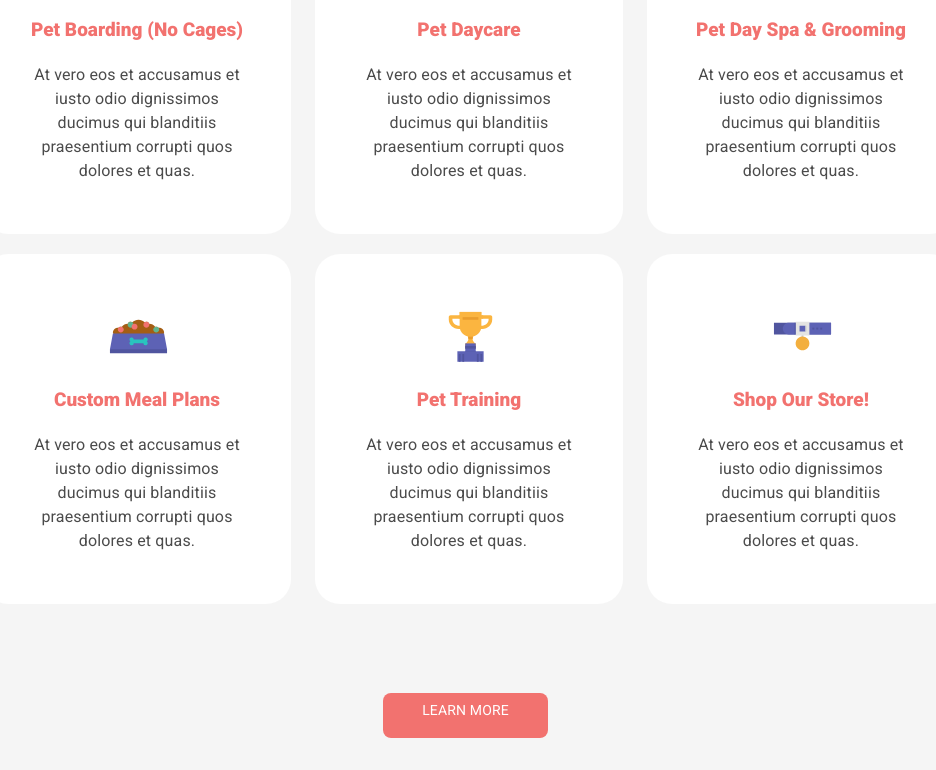
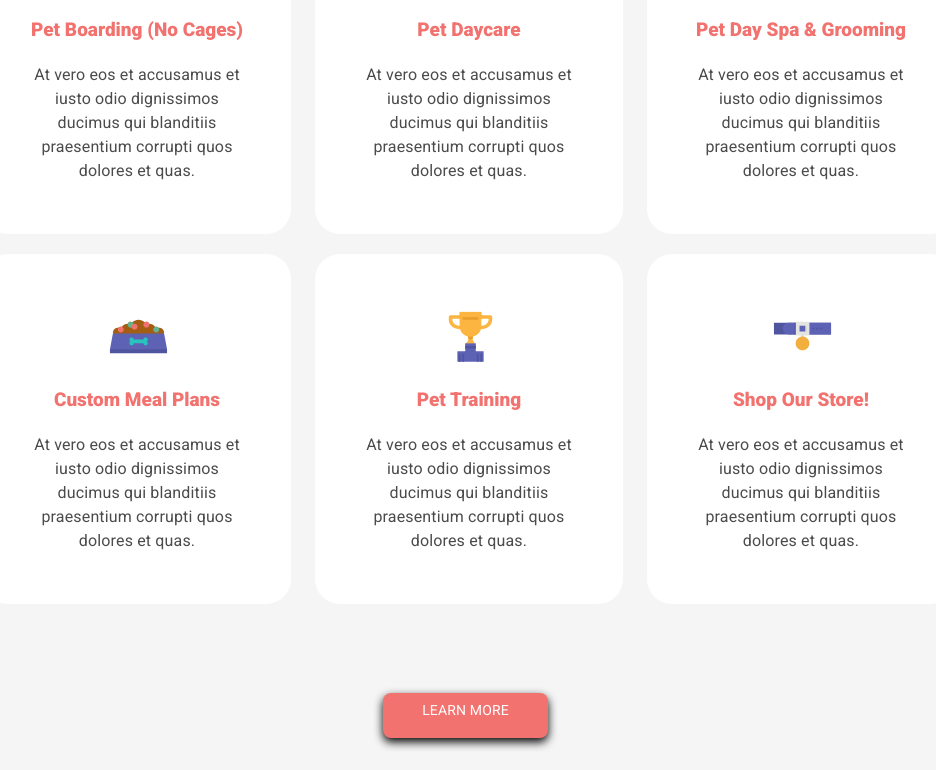
Before and after one commit to AndriiZakharenko/hiwayarts, a plain HTML site: page index.html in a window 1280 px wide. In both pictures the pointer is over the link "LEARN MORE". Shown: the part 280-1050 px from the top of the page, without its empty margins (147-1083 px from the left). Drawn offline with Linux system fonts and the light colour scheme.

Commit message:
Update style.css

```diff
--- a/css/style.css
+++ b/css/style.css
@@ -139,3 +139,7 @@ body {
     margin: 0px 700px 0px 400px;
     display: inline-block;
 }
+
+.footer__button:hover{
+    box-shadow: 0px 4px 10px black;
+}
```
